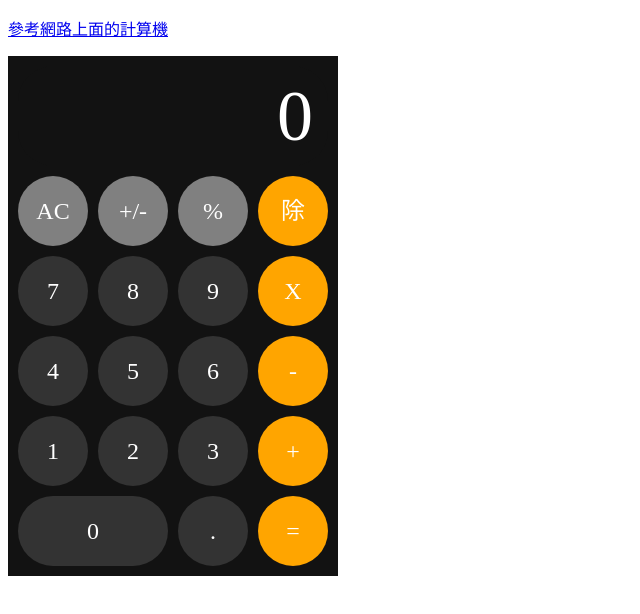
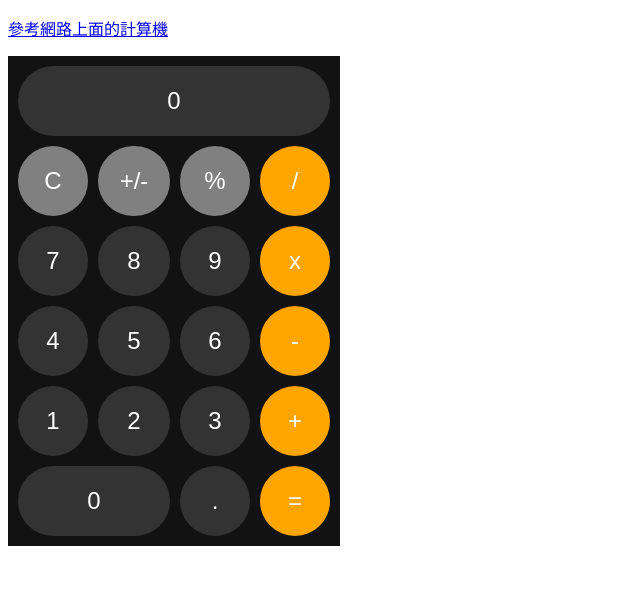
Before and after one commit to winnnnnnie/HTML_Homework, a plain HTML site: page 02_MyCalculator/index.html in a window 1280 px wide. Shown: the whole page, without its empty margins (0-640 px from the left). Drawn offline with Linux system fonts and the light colour scheme.

Commit message:
0616 作業計算機交付

```diff
--- a/02_MyCalculator/css/calculator.css
+++ b/02_MyCalculator/css/calculator.css
@@ -1,5 +1,3 @@
-
-/* 按鈕設定顏色 */
 #calculator{
 
     background-color: #121212;
@@ -17,7 +15,7 @@
 
 
 }
-.from a{
+.from input{
    width: 100%;
    font-size: 1.5rem;
     display: block;
@@ -29,11 +27,12 @@
     text-align: center;
     border-radius: 35px;
     box-sizing: border-box;
+    border: none;
 
 
 }
 /* 顯示區標示 */
- a.from_star {
+ input.from_star {
      text-align: right;
     height: 100px;
     font-size: 4.5rem;
@@ -41,9 +40,9 @@
     background-color:#121212 ;
 }
 /* 特別色標示 */
-.from tr:nth-child(2) a {
+.from tr:nth-child(2) input {
     background-color:gray;
 }
-.from td:nth-child(4) a , .from tr:nth-child(6) td:nth-child(3) a  {
+.from td:nth-child(4) input , .from tr:nth-child(6) td:nth-child(3) input  {
     background-color:orange;
 }
--- a/02_MyCalculator/index.html
+++ b/02_MyCalculator/index.html
@@ -4,6 +4,7 @@
 <head>
     <meta charset="UTF-8">
     <title>My Calculator</title>
+    <meta http-equiv="X-UA-Compatible" content="ie=edge">
     <link rel="stylesheet" href="css/calculator.css">
 </head>
 
@@ -12,56 +13,98 @@
     <p><a href="https://www.desmos.com/scientific" target="_blank">參考網路上面的計算機</a></p>
 
     <div id="calculator">
-      <table class="from" >
+        <table class="from">
+            <form name=calcul action="">
                 <tr>
-             <td colspan="4"  > <a href="" class="from_star">0</a> </td>
+                    <td colspan=4><input type=TEXT name=itext value="0" onFocus="{document.calcul.itext.blur();}"></td>
                     <!-- <td></td> -->
                     <!-- <td></td> -->
                     <!-- <td></td> -->
                 </tr>
                 <tr>
-             <td ><a href="">AC</a></td>
-             <td><a href="">+/-</a></td>
-             <td><a href="">%</a></td>
-             <td><a href="">除</a></td>
+                    <td><input type=BUTTON value=" C " onClick="{clearvals()}" name="BUTTON"></td>
+                    <td><input type=BUTTON value=" +/- " onClick="{func('+')}" name="BUTTON"> </td>
+                    <td><input type=BUTTON value=" % " onClick="{func('%')}" name="BUTTON">
+                        </td>
+                    <td><input type=BUTTON value=" / " onClick="{func('/')}" name="BUTTON"></td>
 
                 </tr>
                 <tr>
 
-            <td><a href="">7</a></td>
-            <td><a href="">8</a></td>
-            <td><a href="">9</a></td>
-            <td><a href="">X</a></td>
+                    <td><input type=BUTTON name="SUBMIT" value=" 7 " onClick="{num(7)}"></td>
+                    <td><input type=BUTTON value=" 8 " onClick="{num(8)}" name="BUTTON"></td>
+                    <td><input type=BUTTON value=" 9 " onClick="{num(9)}" name="BUTTON"></td>
+
+                    <td><input type=BUTTON value=" x " onClick="{func('x')}" name="BUTTON"></td>
 
 
                 </tr>
                 <tr>
-             <td><a href="">4</a></td>
-             <td><a href="">5</a></td>
-             <td><a href="">6</a></td>
-             <td><a href="">-</a></td>
+                    <td><input type=BUTTON value=" 4 " onClick="{num(4)}" name="BUTTON"></td>
+                    <td><input type=BUTTON value=" 5 " onClick="{num(5)}" name="BUTTON"></td>
+                    <td><input type=BUTTON value=" 6 " onClick="{num(6)}" name="BUTTON"></td>
+                    <td><input type=BUTTON value=" - " onClick="{func('-')}" name="BUTTON"></td>
 
 
                 </tr>
                 <tr>
-            <td><a href="">1</a></td>
-            <td><a href="">2</a></td>
-            <td><a href="">3</a></td>
-            <td><a href="">+</a></td>
+                    <td><input type=BUTTON value=" 1 " onClick="{num(1)}" name="BUTTON"></td>
+                    <td><input type=BUTTON value=" 2 " onClick="{num(2)}" name="BUTTON"></td>
+                    <td><input type=BUTTON value=" 3 " onClick="{num(3)}" name="BUTTON"></td>
+                    <td><input type=BUTTON value=" + " onClick="{func('+')}" name="BUTTON"> </td>
 
 
                 </tr>
                 <tr>
-                <td colspan="2" ><a href="">0</a></td>
+                    <td colspan="2"><input type=BUTTON value=" 0 " onClick="{num(0)}" name="BUTTON"></td>
                     <!-- <td><a href=""></a></td> -->
-             <td><a href="">.</a></td>
-             <td><a href="">=</a></td>
+                    <td>
+
+                        <input type=BUTTON value=" . " onClick="{num(.)}" name="BUTTON"></td>
+                    <td><input type=BUTTON value=" = " onClick="{doit()}" name="BUTTON"></td>
 
                 </tr>
+            </form>
+
 
         </table>
 
     </div>
+    <script>
+        var memory1; var functype; var set; functype = "0"; set = "0";
+        function num(thisval) {
+            var curval;
+            var numval;
+            numval = eval(thisval);
+            curval = eval(document.calcul.itext.value);
+            if (curval == 0 || set == "1") {
+                curval = numval;
+            } else {
+                curval = curval * 10; curval = curval + numval;
+            }
+            document.calcul.itext.value = curval; set = "0";
+        }
+        function clearvals() {
+            memory1 = 0;
+            document.calcul.itext.value = 0;
+        }
+        function func(type) {
+            if (functype != "0") doit();
+            functype = type; memory1 = eval(document.calcul.itext.value);
+            document.calcul.itext.value = 0;
+        }
+        function doit() {
+            var curval;
+            if (set == "1" || functype == "0") return;
+            curval = eval(document.calcul.itext.value);
+            if (functype == "/") memory1 = memory1 / curval;
+            if (functype == "+") memory1 = memory1 + curval;
+            if (functype == "-") memory1 = memory1 - curval;
+            if (functype == "x") memory1 = memory1 * curval;
+            curval = memory1; memory1 = 0; functype = "0";
+            document.calcul.itext.value = curval; set = "1";
+        }
+    </script>
 
 
 
```
Also changed, not shown: 02_MyCalculator/demo.html (deleted, +0 -80 lines). Lines whose indentation alone changed are shown as unchanged.
